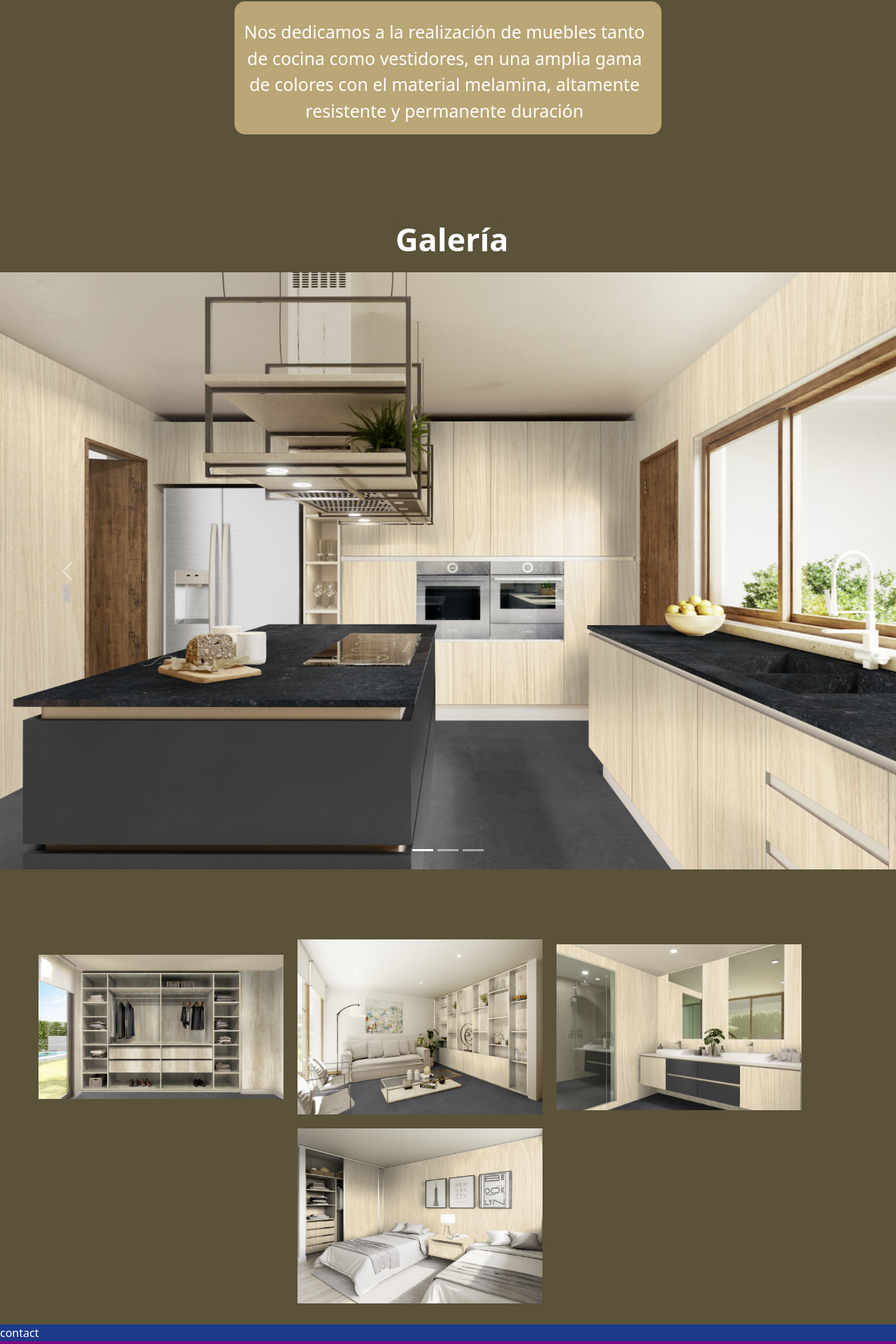
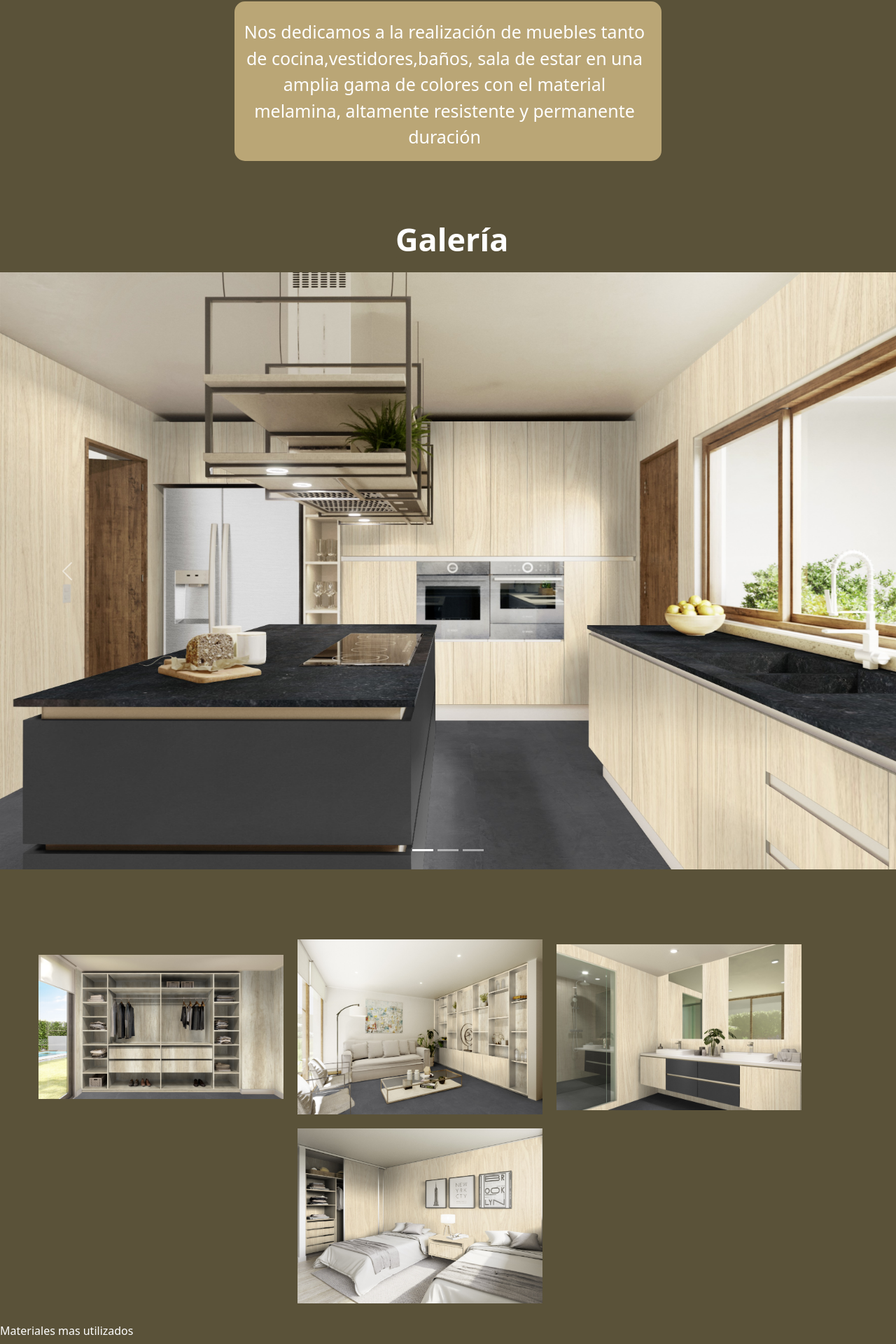
Before and after one commit to brian-h2/Carpinteria, a React (Vite) app: page /contact in a window 1280 px wide. Shown: the part 987-2907 px from the top of the page at 70% size. Built offline with nearby package versions, Linux system fonts and the light colour scheme.

Commit message:
Agregando version de materiales

```diff
--- a/src/App.jsx
+++ b/src/App.jsx
@@ -24,7 +24,7 @@ const App = () => {
       <Element name="contact">
         <Contact/>
       </Element>
-      <Footer />
+      {/* <Footer /> */}
     </div>
   )
 
--- a/src/components/Footer/footer.css
+++ b/src/components/Footer/footer.css
@@ -0,0 +1,22 @@
+.contact{
+    max-width: 1200px;
+    margin: auto 10px;
+    display: flex;
+    flex-direction: column;
+    justify-content: center;
+    gap: 20px;
+    background-color: var(--color-2);
+    border-radius: 2%;
+}
+
+.contact-title h1{
+    font-size: 30px;
+    text-align: center;
+    font-weight: bold;
+}
+
+.contact-dates{
+    display: flex;
+    flex-direction: column;
+    gap: 10px;
+}
--- a/src/components/Footer/footer.jsx
+++ b/src/components/Footer/footer.jsx
@@ -3,7 +3,15 @@ import './footer.css'
 
 const footer = () => {
   return (
-    <div style={{ height: '100vh', backgroundColor: 'purple' }}>Footer</div>
+    <div className="contact">
+      <div className='contact-title'>
+        <h1>Pedi tu presupuesto</h1>
+      </div>
+      <div className='contact-dates'>
+        <p><span>Email:</span>brianheredia200309@gmail.com</p>
+        <h2><span>Telefono:</span>+54 9 3525 45-8195</h2>
+      </div>
+    </div>
   )
 }
 
--- a/src/pages/About/about.jsx
+++ b/src/pages/About/about.jsx
@@ -6,7 +6,7 @@ const About = () => {
     <div className='about'>
       <div className='about-content'>
         <h1>¿Quiénes somos?</h1>
-        <p>Nos dedicamos a la realización de muebles tanto de cocina como vestidores, en una amplia gama de colores con el material melamina, altamente resistente y permanente duración</p>
+        <p>Nos dedicamos a la realización de muebles tanto de cocina,vestidores,baños, sala de estar en una amplia gama de colores con el material melamina, altamente resistente y permanente duración</p>
       </div>
     </div>
   )
--- a/src/pages/Contact/contact.css
+++ b/src/pages/Contact/contact.css
@@ -0,0 +1,5 @@
+.tools{
+    height: 50rem;
+    width: 100%;
+    max-width: 1200px;
+}
--- a/src/pages/Contact/contact.jsx
+++ b/src/pages/Contact/contact.jsx
@@ -3,7 +3,14 @@ import './contact.css'
 
 const contact = () => {
   return (
-    <div className='bg-blue-900'>contact</div>
+    <div className="tools">
+      <div className='tools-title'>
+        <h1>Materiales mas utilizados</h1>
+      </div>
+      <div className='tools-dates'>
+
+      </div>
+    </div>
   )
 }
 
--- a/src/pages/Gallery/gallery.jsx
+++ b/src/pages/Gallery/gallery.jsx
@@ -2,7 +2,7 @@ import React from 'react'
 import './gallery.css'
 import imageGallery3 from '../../assets/gallery/image-gallery-3.jpg'
 import imageGallery2 from '../../assets/gallery/image-gallery-2.jpg'
-import imageGallery1 from '../../assets/gallery/image-gallery.jpg'
+import imageGallery1 from '../../assets/gallery/image-gallery.jpeg'
 import Image2 from '../../assets/gallery/image-2.jpg'
 import Image3 from '../../assets/gallery/image-3.jpg'
 import Image4 from '../../assets/gallery/image-4.jpg'
@@ -23,7 +23,7 @@ const gallery = () => {
               <img src={imageGallery2} class="d-block w-100 h-100" alt="imagen-galleria"/>
             </div>
             <div class="carousel-item">
-              <img src={imageGallery1} class="d-block w-100 h-100" alt="imagen-galleria"/>
+              <img src={imageGallery1} class="d-block w-30 h-50" alt="imagen-galleria"/>
             </div>
             <div class="carousel-item">
               <img src={imageGallery3} class="d-block w-100 h-100" alt="imagen-galleria"/>
```
Also changed, not shown: src/assets/gallery/image-gallery.jpeg (added).
